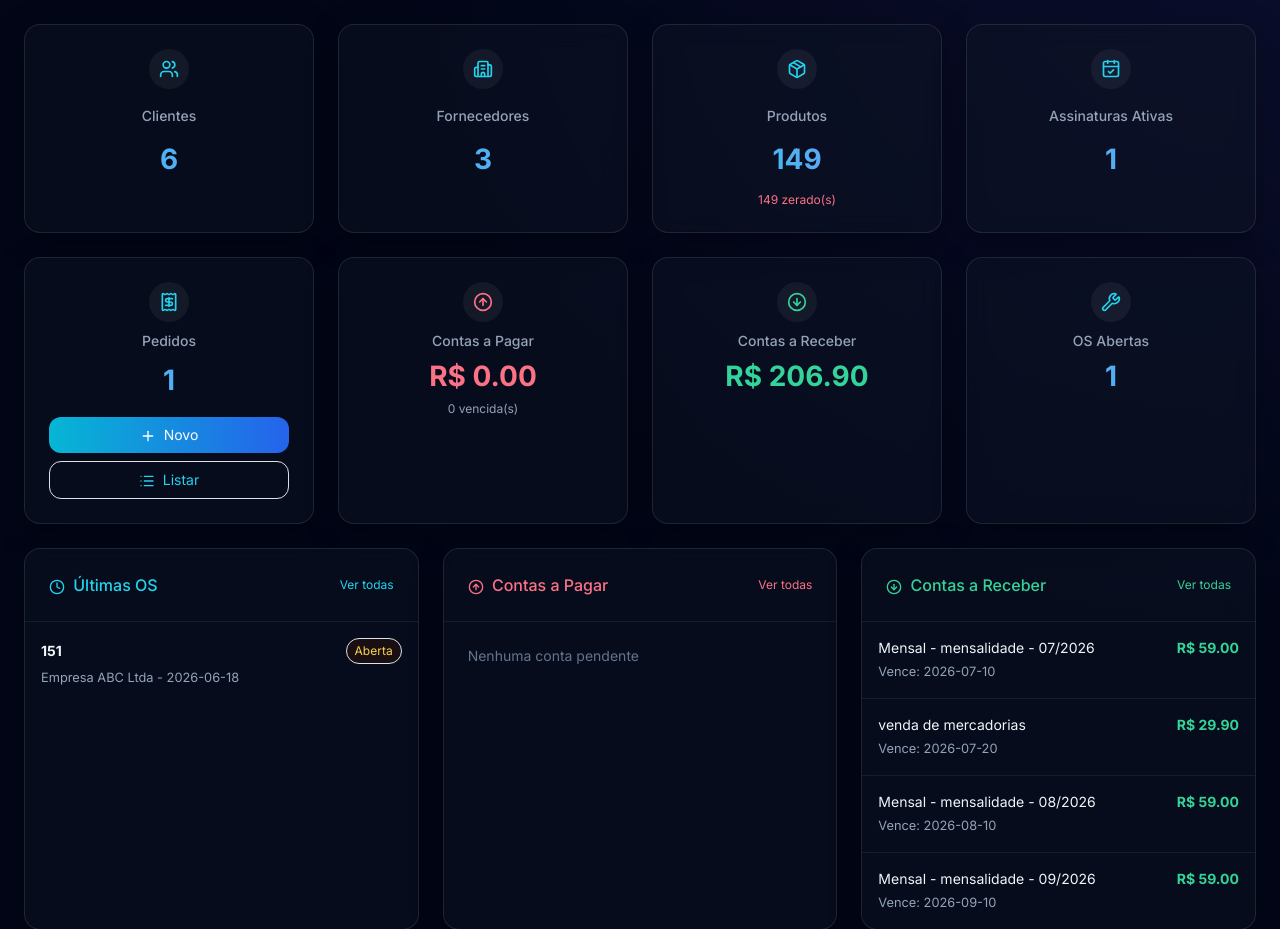
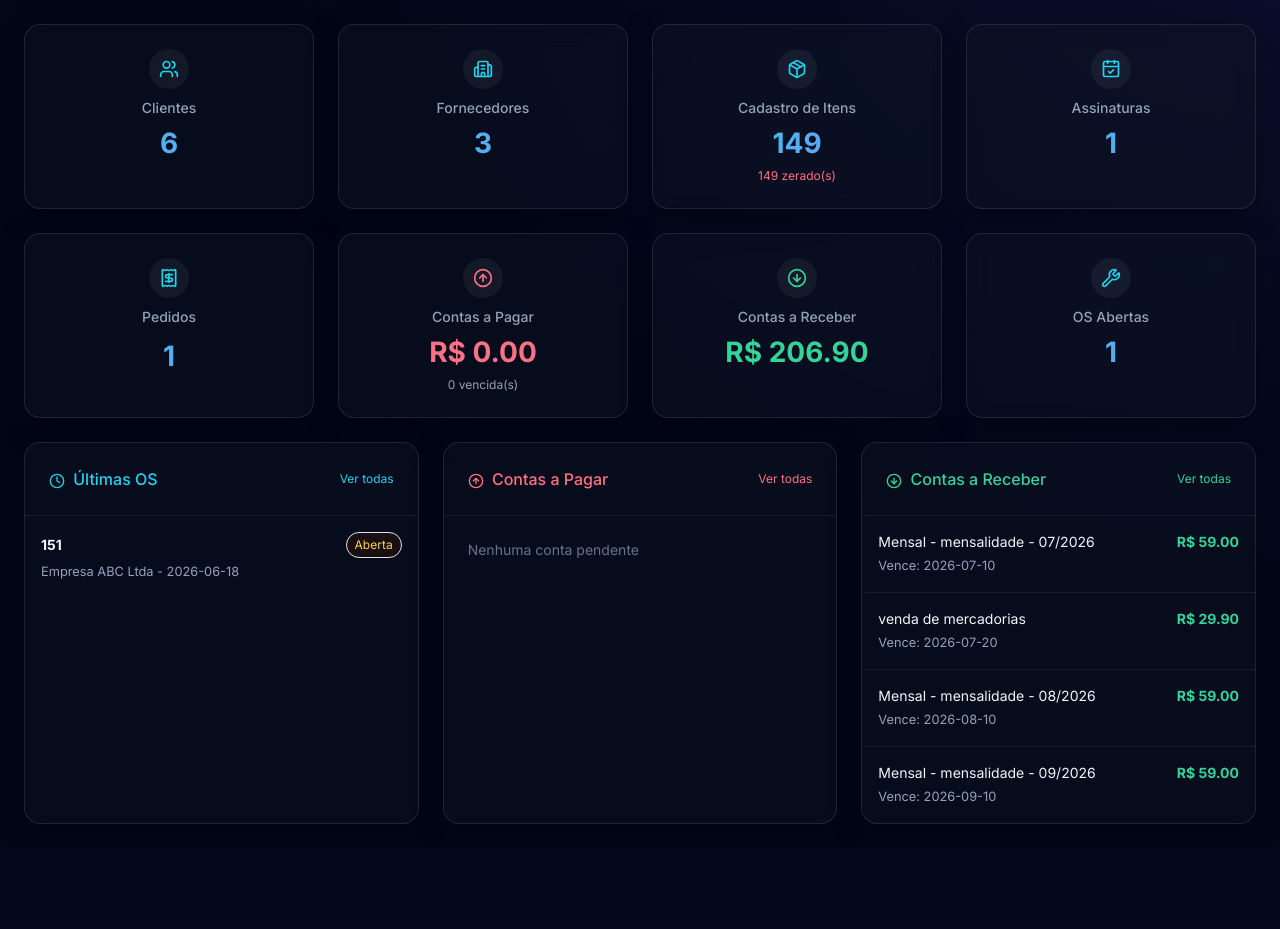
Before and after one commit to machado3-lang/controle-comercial, a FastAPI app: page / in a window 1280 px wide. Shown: the part 73-1002 px from the top of the page. After the commit the page ends 897 px from the top, so only its background shows below. Run offline with FastAPI, Linux system fonts and the light colour scheme; a user stored in the database is signed in; data comes from the database, SQL or seed files in the repository; data that the repository does not hold is empty; some libraries are stand-ins or nearby versions.

Commit message:
Dashboard cards clicáveis, Produtos->Cadastro de Itens, remove Sicoob/Bling from main; optimize variacoes bulk insert

```diff
--- a/routers/produtos.py
+++ b/routers/produtos.py
@@ -193,10 +193,10 @@ def criar_produto(
         profundidade=profundidade if profundidade else None,
         unidade_medida=unidade_medida,
         estoque=estoque if estoque else 0,
-        estoque_minimo=estoque_minimo if estoque_minimo else 0,
+estoque_minimo=estoque_minimo if estoque_minimo else 0,
         tipo=tipo,
         situacao=situacao,
-foto=foto_path,
+        foto=foto_path,
     )
     db.add(produto)
     db.commit()
--- a/templates/index.html
+++ b/templates/index.html
@@ -2,19 +2,19 @@
 {% block title %}Dashboard - Controle Comercial{% endblock %}
 {% block content %}
 <div class="grid grid-cols-1 md:grid-cols-2 lg:grid-cols-4 gap-4 mb-6">
-    <div class="glass-card stat-card p-4 text-center">
+    <a href="/clientes" class="glass-card stat-card p-4 text-center block hover:bg-slate-800/40 transition">
         <div class="stat-icon mx-auto"><i data-lucide="users" class="w-5 h-5 text-cyan-400"></i></div>
         <div class="stat-label mb-1">Clientes</div>
         <div class="stat-value text-transparent bg-clip-text bg-gradient-to-r from-cyan-400 to-indigo-400">{{ total_clientes }}</div>
-    </div>
-    <div class="glass-card stat-card p-4 text-center">
+    </a>
+    <a href="/fornecedores" class="glass-card stat-card p-4 text-center block hover:bg-slate-800/40 transition">
         <div class="stat-icon mx-auto"><i data-lucide="building-2" class="w-5 h-5 text-cyan-400"></i></div>
         <div class="stat-label mb-1">Fornecedores</div>
         <div class="stat-value text-transparent bg-clip-text bg-gradient-to-r from-cyan-400 to-indigo-400">{{ total_fornecedores }}</div>
-    </div>
-    <div class="glass-card stat-card p-4 text-center">
+    </a>
+    <a href="/produtos" class="glass-card stat-card p-4 text-center block hover:bg-slate-800/40 transition">
         <div class="stat-icon mx-auto"><i data-lucide="package" class="w-5 h-5 text-cyan-400"></i></div>
-        <div class="stat-label mb-1">Produtos</div>
+        <div class="stat-label mb-1">Cadastro de Itens</div>
         <div class="stat-value text-transparent bg-clip-text bg-gradient-to-r from-cyan-400 to-indigo-400">{{ total_produtos }}</div>
         {% if produtos_estoque_baixo > 0 or produtos_estoque_zerado > 0 %}
         <div class="mt-1 text-xs space-y-0.5">
@@ -22,24 +22,20 @@
             {% if produtos_estoque_baixo > 0 %}<div class="text-amber-400">{{ produtos_estoque_baixo }} baixo(s)</div>{% endif %}
         </div>
         {% endif %}
-    </div>
-    <div class="glass-card stat-card p-4 text-center">
+    </a>
+    <a href="/assinaturas" class="glass-card stat-card p-4 text-center block hover:bg-slate-800/40 transition">
         <div class="stat-icon mx-auto"><i data-lucide="calendar-check" class="w-5 h-5 text-cyan-400"></i></div>
-        <div class="stat-label mb-1">Assinaturas Ativas</div>
+        <div class="stat-label mb-1">Assinaturas</div>
         <div class="stat-value text-transparent bg-clip-text bg-gradient-to-r from-cyan-400 to-indigo-400">{{ assinaturas_ativas }}</div>
-    </div>
+    </a>
 </div>
 
 <div class="grid grid-cols-1 md:grid-cols-2 lg:grid-cols-4 gap-4 mb-6">
-    <div class="glass-card p-4 text-center">
+    <a href="/pedidos" class="glass-card p-4 text-center block hover:bg-slate-800/40 transition">
         <div class="stat-icon mx-auto"><i data-lucide="receipt" class="w-5 h-5 text-cyan-400"></i></div>
         <div class="stat-label mb-2">Pedidos</div>
         <div class="stat-value text-transparent bg-clip-text bg-gradient-to-r from-cyan-400 to-indigo-400 mb-3">{{ total_pedidos }}</div>
-        <div class="flex flex-col gap-2">
-            <a href="/pedidos/novo" class="w-full px-3 py-2 text-center text-white bg-gradient-to-r from-cyan-500 to-blue-600 rounded-xl hover:from-cyan-600 hover:to-blue-700 transition-all text-sm"><i data-lucide="plus" class="w-4 h-4 inline me-1"></i> Novo</a>
-            <a href="/pedidos" class="w-full px-3 py-2 text-center text-cyan-400 border border-cyan-800/50 rounded-xl hover:bg-cyan-950/30 transition text-sm"><i data-lucide="list" class="w-4 h-4 inline me-1"></i> Listar</a>
-        </div>
-    </div>
+    </a>
     <div class="glass-card p-4 text-center">
         <div class="stat-icon mx-auto"><i data-lucide="arrow-up-circle" class="w-5 h-5 text-rose-400"></i></div>
         <div class="stat-label mb-1">Contas a Pagar</div>
@@ -57,28 +53,6 @@
         <div class="stat-value text-transparent bg-clip-text bg-gradient-to-r from-cyan-400 to-indigo-400">{{ ordens_abertas }}</div>
     </div>
 </div>
-
-{% if sicoob_token_configurado %}
-<div class="mb-4 flex items-center gap-2 text-slate-400 text-sm">
-    <i data-lucide="credit-card" class="w-4 h-4"></i>
-    <span>Sicoob:</span>
-    <span class="px-2 py-1 bg-emerald-950/30 border border-emerald-800/50 text-emerald-300 rounded-full text-xs">Configurado</span>
-</div>
-{% endif %}
-{% if bling_token_configurado %}
-<div class="mb-4 flex items-center gap-2 text-slate-400 text-sm">
-    <i data-lucide="cloud-arrow-up" class="w-4 h-4"></i>
-    <span>Bling:</span>
-    {% if bling_pending > 0 %}
-        <span class="px-2 py-1 bg-amber-950/30 border border-amber-800/50 text-amber-300 rounded-full text-xs">{{ bling_pending }} pendente(s) de sincronia</span>
-        <form method="post" action="/bling/sincronizar-pendentes" style="display:inline">
-            <button type="submit" class="px-3 py-1 text-amber-300 border border-amber-800/50 rounded-xl hover:bg-amber-950/30 transition text-xs"><i data-lucide="refresh-cw" class="w-3 h-3 inline me-1"></i> Sincronizar</button>
-        </form>
-    {% else %}
-        <span class="px-2 py-1 bg-emerald-950/30 border border-emerald-800/50 text-emerald-300 rounded-full text-xs">Sincronizado</span>
-    {% endif %}
-</div>
-{% endif %}
 
 <div class="grid grid-cols-1 md:grid-cols-3 gap-4">
     <div class="glass-card">
```
